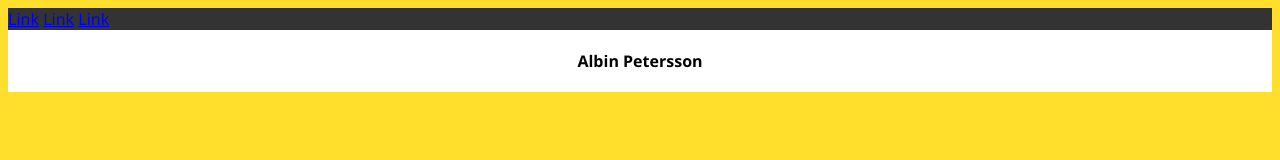
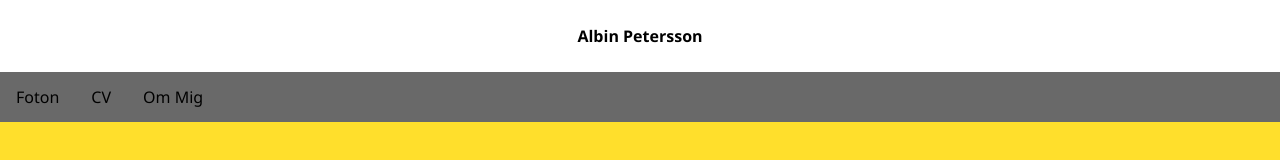
Before and after one commit to Albin-P/MinSida, a plain HTML site: page index.html in a window 1280 px wide. Drawn offline with Linux system fonts and the light colour scheme.

Commit message:
Fixed borders

```diff
--- a/index.html
+++ b/index.html
@@ -12,11 +12,12 @@
 
 <body>
 
+
+    <div class="header"><b>Albin Petersson</b></div>
     <div class="topnav">
-        <a href="#">Link</a>
-        <a href="#">Link</a>
-        <a href="#">Link</a>
-    <div class="header"><b>Albin Petersson</b></div>
+        <a href="#">Foton</a>
+        <a href="#">CV</a>
+        <a href="#">Om Mig</a>
     <div class="top-left"></div>
     <!-- <header>bild eller en logga</header> -->
     <!-- <main>allt innehåll</main> -->
--- a/style.css
+++ b/style.css
@@ -8,6 +8,7 @@ font-family: 'Segoe UI', Tahoma, Geneva, Verdana, sans-serif;
 
 body {
 background-color: rgb(255, 223, 44);
+margin: 0;
 }
 
 a {
@@ -16,7 +17,7 @@ a {
 
 .header{
     background-color: rgb(255, 255, 255);
-    padding: 20px;
+    padding: 25px;
     text-align: center;
 }
 
@@ -50,7 +51,16 @@ color:blue
     font-size: 18px;
 }
 
+.topnav a{
+float: left;
+display: block;
+color: black;
+text-align: center;
+padding: 14px 16px;
+text-decoration: none;
+}
+
 .topnav{
     overflow: hidden;
-    background-color: #333
+    background-color: rgb(105, 105, 105)
 }
```
